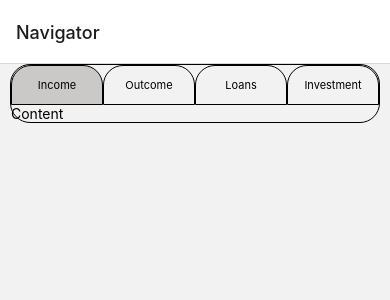
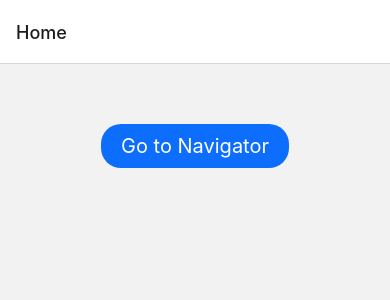
Before and after one commit to Haskiro/RN-test, a React Native app: screen / in a window 390 px wide. Shown: the top 300 px of the page. Built offline with nearby package versions, Linux system fonts and the light colour scheme.

Commit message:
navigator page finished, base home page with button link added

```diff
--- a/src/components/tab-switch/TabSwitch.tsx
+++ b/src/components/tab-switch/TabSwitch.tsx
@@ -1,5 +1,5 @@
 import { FC } from "react";
-import { View, Text, TouchableOpacity } from "react-native";
+import { Text, TouchableOpacity } from "react-native";
 import styles from "./styles";
 import { transactionTypes } from "../../constants/transactionTypes";
 
--- a/src/components/tab-switch/styles.ts
+++ b/src/components/tab-switch/styles.ts
@@ -18,7 +18,6 @@ export default StyleSheet.create({
 
   text: {
     textAlign: "center",
-    whiteSpace: "nowrap",
     fontSize: 11,
   },
 });
--- a/src/components/tab/Tab.tsx
+++ b/src/components/tab/Tab.tsx
@@ -1,9 +1,36 @@
 import { FC } from "react";
-import { View } from "react-native/types";
+import { FlatList, View, Text } from "react-native";
 import styles from "./styles";
+import { ITransaction } from "../../types/data.interface";
+import React from "react";
 
-const Tab: FC = () => {
-  return <View style={styles.body}></View>;
-};
+export interface ITabProps {
+  transactions: ITransaction[];
+}
+
+const Tab: FC<ITabProps> = React.memo(({ transactions }) => {
+  const renderItem = ({ item }: { item: ITransaction }): JSX.Element => (
+    <View style={styles.item}>
+      <Text style={styles.text}>
+        {item.name.first} {item.name.last}
+      </Text>
+      <Text style={styles.text}>{item.company}</Text>
+    </View>
+  );
+
+  return (
+    <View style={styles.body}>
+      <View style={[styles.item, styles.itemLabel]}>
+        <Text style={[styles.text, styles.textLabel]}>Name</Text>
+        <Text style={[styles.text, styles.textLabel]}>Company</Text>
+      </View>
+      <FlatList
+        style={styles.flatlist}
+        data={transactions}
+        renderItem={renderItem}
+      />
+    </View>
+  );
+});
 
 export default Tab;
--- a/src/components/tab/styles.ts
+++ b/src/components/tab/styles.ts
@@ -1,5 +1,31 @@
 import { StyleSheet } from "react-native";
 
 export default StyleSheet.create({
-  body: {},
+  body: { padding: 10 },
+
+  flatlist: {
+    maxHeight: "90%",
+  },
+
+  item: {
+    flexDirection: "row",
+    justifyContent: "center",
+    borderBottomColor: "#cbc8c8",
+    borderBottomWidth: 1,
+  },
+
+  itemLabel: {
+    borderBottomColor: "black",
+  },
+
+  text: {
+    flex: 1,
+    lineHeight: 30,
+    textAlign: "center",
+  },
+
+  textLabel: {
+    fontWeight: "700",
+    fontSize: 16,
+  },
 });
--- a/src/constants/transactionTypes.ts
+++ b/src/constants/transactionTypes.ts
@@ -1,6 +1,6 @@
 export enum transactionTypes {
   INCOME = "Income",
   OUTCOME = "Outcome",
-  LOANS = "Loans",
+  LOAN = "Loan",
   INVESTMENT = "Investment",
 }
--- a/src/navigation/Navigation.tsx
+++ b/src/navigation/Navigation.tsx
@@ -9,7 +9,7 @@ const Navigation: FC = () => {
   const Stack = createStackNavigator();
 
   return (
-    <Stack.Navigator initialRouteName={screens.NAVIGATOR}>
+    <Stack.Navigator initialRouteName={screens.HOME}>
       <Stack.Screen name={screens.HOME} component={Home} />
       <Stack.Screen
         name={screens.NAVIGATOR}
--- a/src/screens/home/Home.tsx
+++ b/src/screens/home/Home.tsx
@@ -1,10 +1,23 @@
 import { FC } from "react";
-import { Text, View } from "react-native";
+import { Text, TouchableOpacity, View } from "react-native";
+import styles from "./styles";
+import { screens } from "../../constants/screens";
+import { NavigationProp, ParamListBase } from "@react-navigation/native";
 
-const Home: FC = () => {
+export interface IHomeProps {
+  navigation: NavigationProp<ParamListBase>;
+}
+
+const Home: FC<IHomeProps> = ({ navigation }) => {
+  const handleButtonClick = () => {
+    navigation.navigate(screens.NAVIGATOR);
+  };
+
   return (
-    <View>
-      <Text>Home</Text>
+    <View style={styles.body}>
+      <TouchableOpacity onPress={handleButtonClick} style={styles.button}>
+        <Text style={styles.text}>Go to Navigator</Text>
+      </TouchableOpacity>
     </View>
   );
 };
--- /dev/null
+++ b/src/screens/home/styles.ts
@@ -0,0 +1,22 @@
+import { StyleSheet } from "react-native";
+
+export default StyleSheet.create({
+  body: {
+    padding: 10,
+    flexDirection: "row",
+    justifyContent: "center",
+  },
+
+  button: {
+    marginTop: 50,
+    paddingVertical: 10,
+    paddingHorizontal: 20,
+    borderRadius: 20,
+    backgroundColor: "#0d6efd",
+  },
+
+  text: {
+    color: "white",
+    fontSize: 20,
+  },
+});
--- a/src/screens/navigator/Navigator.tsx
+++ b/src/screens/navigator/Navigator.tsx
@@ -1,42 +1,42 @@
-import { FC, useState } from "react";
+import { FC, useMemo, useState } from "react";
 import styles from "./styles";
 
 import { View, Text } from "react-native";
 import { transactionTypes } from "../../constants/transactionTypes";
 import { FlatList } from "react-native-gesture-handler";
 import TabSwitch from "../../components/tab-switch/TabSwitch";
+import Tab from "../../components/tab/Tab";
+import transactions from "../../data.json";
+import { ITransaction } from "../../types/data.interface";
 
 const Navigator: FC = () => {
-  // const Tab = createMaterialTopTabNavigator();
   const [activeTab, setActiveTab] = useState<transactionTypes>(
     transactionTypes.INCOME
+  );
+
+  const filteredTransactions = useMemo(() => {
+    return transactions.data.filter(
+      (transaction) => transaction.type === activeTab.toLowerCase()
+    );
+  }, [activeTab, transactions]);
+
+  const renderTabSwitch = (item: transactionTypes) => (
+    <TabSwitch
+      key={item}
+      title={item}
+      isActive={activeTab === item}
+      setActiveTab={setActiveTab}
+    />
   );
 
   return (
     <View style={styles.container}>
       <View style={styles.switchList}>
-        {Object.values(transactionTypes).map((item) => (
-          <TabSwitch
-            key={item}
-            title={item}
-            isActive={activeTab === item}
-            setActiveTab={setActiveTab}
-          />
-        ))}
+        {Object.values(transactionTypes).map(renderTabSwitch)}
       </View>
-      <View>
-        <Text>Content</Text>
-      </View>
+      <Tab transactions={filteredTransactions as ITransaction[]} />
     </View>
   );
-  // (
-  //   <Tab.Navigator sceneContainerStyle={styles.container}>
-  //     <Tab.Screen name="Income" component={TabComponent} />
-  //     <Tab.Screen name="Outcome" component={TabComponent} />
-  //     <Tab.Screen name="Loans" component={TabComponent} />
-  //     <Tab.Screen name="Invetment" component={TabComponent} />
-  //   </Tab.Navigator>
-  // );
 };
 
 export default Navigator;
--- a/src/screens/navigator/styles.ts
+++ b/src/screens/navigator/styles.ts
@@ -6,6 +6,7 @@ export default StyleSheet.create({
     borderStyle: "solid",
     borderColor: "black",
     borderRadius: 20,
+    marginVertical: 20,
   },
 
   switchList: {
--- a/src/types/data.interface.ts
+++ b/src/types/data.interface.ts
@@ -1,7 +1,7 @@
 export interface ITransaction {
   type: "income" | "outcome" | "loan" | "investment";
   _id: string;
-  amount: number;
+  amount: number | string;
   name: IName;
   company: string;
   email: string;
```
